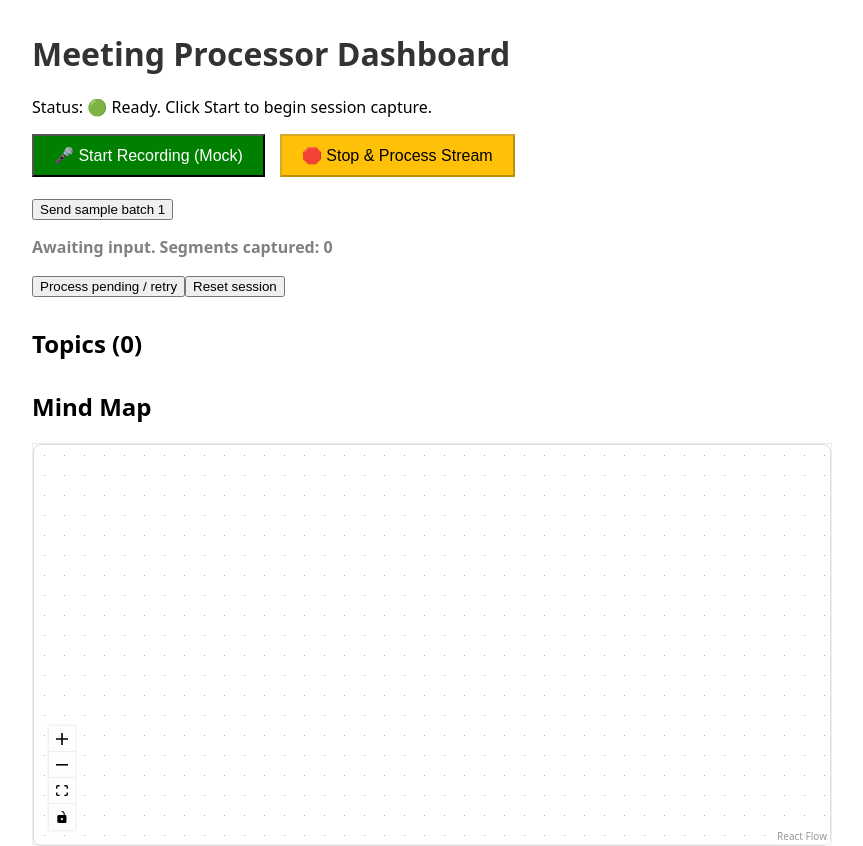
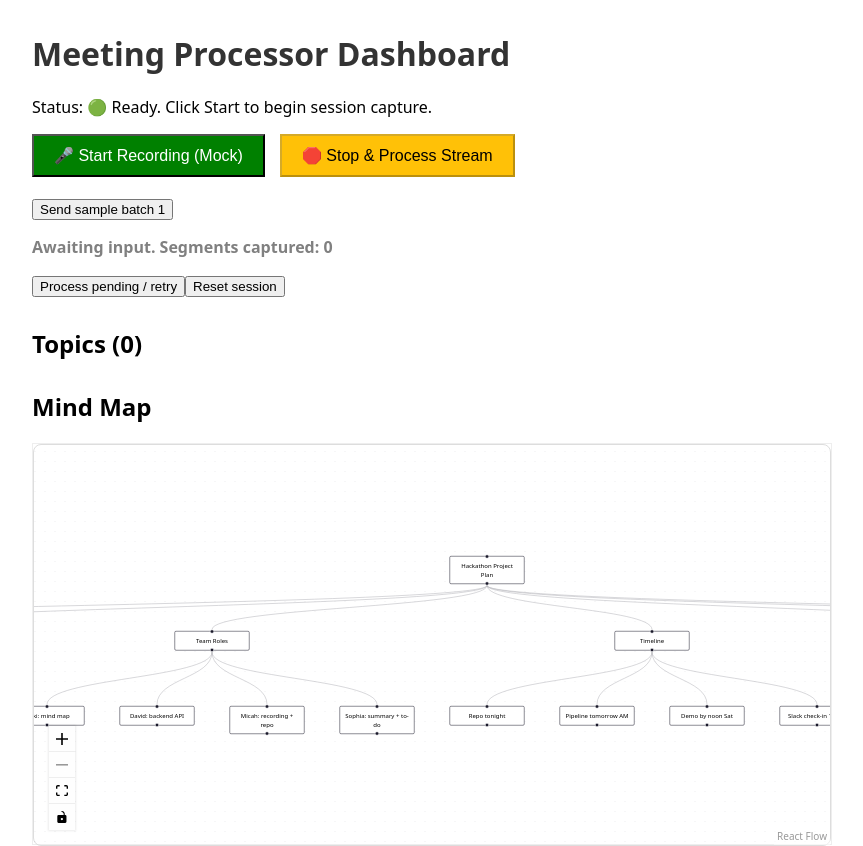
Before and after one commit to EpicHackathon/MICAWS, a React (Vite) app: page / in a window 1280 px wide. Shown: the top 846 px of the page, without its empty margins (208-1071 px from the left). Built offline with nearby package versions, Linux system fonts and the light colour scheme.

Commit message:
Fixing UI

```diff
--- a/src/App.jsx
+++ b/src/App.jsx
@@ -35,7 +35,7 @@ export function MeetingResults({ segments, isRecording, clearTranscript, childre
       <h2 style={{marginTop: '30px'}}>Mind Map</h2>
       {/* MindMap component visualization */}
       <div style={{height: '400px', border: '1px solid #eee'}}>
-        <MindMap nodes={nodes} edges={edges} />
+         <MindMap nodes={mockMeeting.nodes} edges={mockMeeting.edges} />
       </div>
 
       <h2 style={{marginTop: '30px'}}>Connections ({edges.length})</h2>
```
